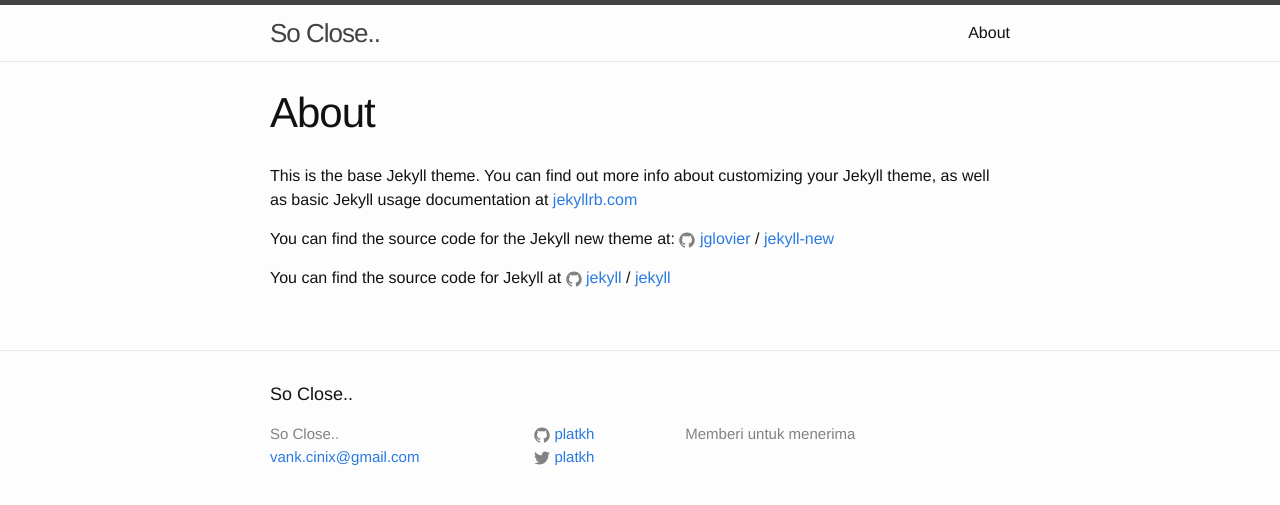
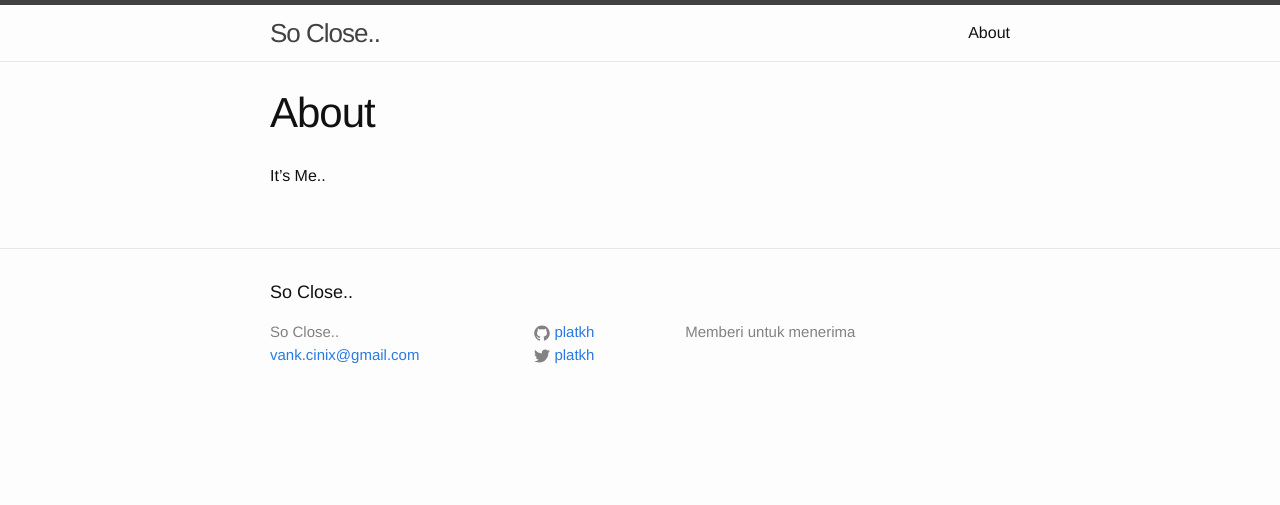
Before and after one commit to platkh/platkh, a Jekyll site: the page built from about.md, in a window 1280 px wide. Shown: the top 505 px of the page. Built offline with Jekyll 4.4.1, drawn with Linux system fonts in a browser that asks for light colours.

Commit message:
Update about.md

```diff
--- a/about.md
+++ b/about.md
@@ -4,12 +4,4 @@ title: About
 permalink: /about/
 ---
 
-This is the base Jekyll theme. You can find out more info about customizing your Jekyll theme, as well as basic Jekyll usage documentation at [jekyllrb.com](http://jekyllrb.com/)
-
-You can find the source code for the Jekyll new theme at:
-{% include icon-github.html username="jglovier" %} /
-[jekyll-new](https://github.com/jglovier/jekyll-new)
-
-You can find the source code for Jekyll at
-{% include icon-github.html username="jekyll" %} /
-[jekyll](https://github.com/jekyll/jekyll)
+It's Me..
```
